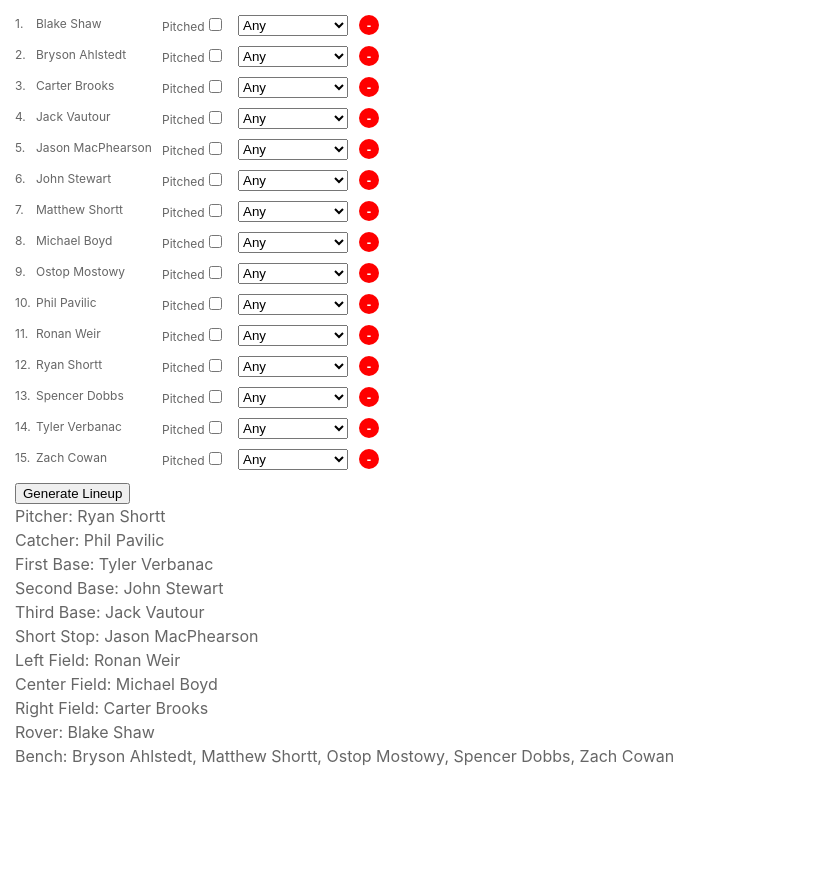
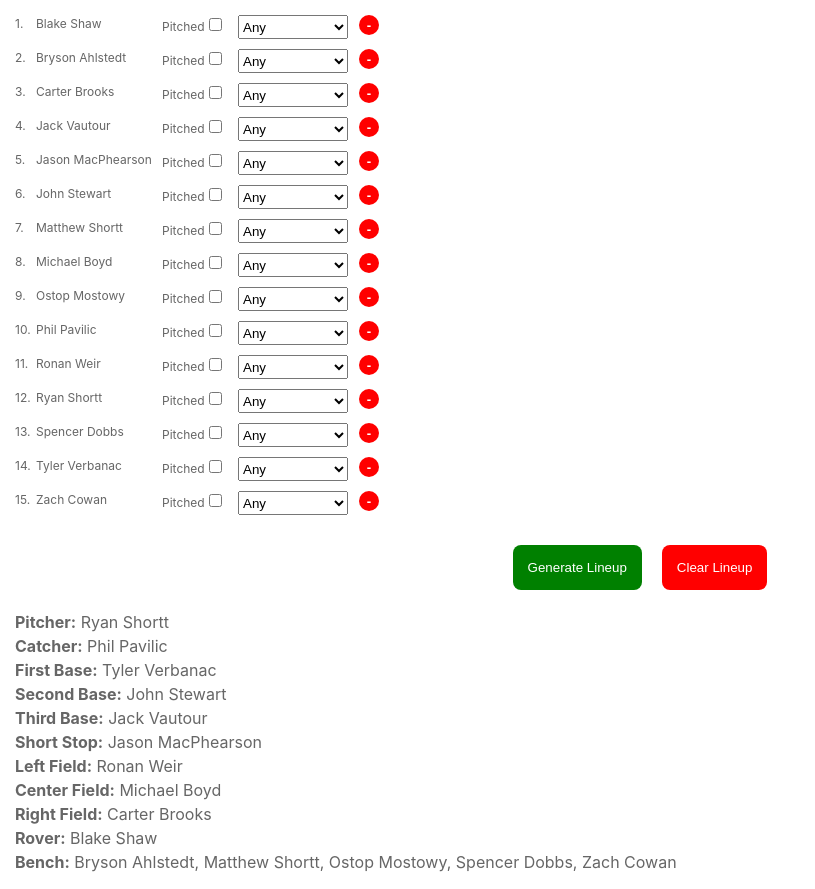
Before and after one commit to ryanepshortt/personal-site, a React (Create React App) app: page /softball in a window 1280 px wide. Both pictures are taken after a click on the button "Generate Lineup". Shown: the whole page, without its empty margins (0-815 px from the left). Before the commit the page ends 800 px from the top, so only its background shows below. Built offline with nearby package versions, Linux system fonts and the light colour scheme.

Commit message:
Adding clear buttons

```diff
--- /dev/null
+++ b/src/components/softball/finalLineup/FinalLineup.css
@@ -0,0 +1,24 @@
+.button-section {
+  display: flex;
+  width: 100%;
+  justify-content: center;
+  align-items: center;
+  gap: 20px;
+  margin: 20px 0;
+}
+
+.generate-button {
+  background-color: green;
+  border: none;
+  padding: 15px;
+  border-radius: 8px;
+  color: white;
+}
+
+.clear-button {
+  background-color: red;
+  border: none;
+  padding: 15px;
+  border-radius: 8px;
+  color: white;
+}
--- a/src/components/softball/finalLineup/FinalLineup.jsx
+++ b/src/components/softball/finalLineup/FinalLineup.jsx
@@ -1,33 +1,61 @@
 import React, { useContext } from "react";
 import SoftballContext from "../../../contexts/Softball";
+import "./FinalLineup.css";
 
 function FinalLineup() {
-  const { generateLineup, finalLineup, getPlayerById } =
+  const { generateLineup, finalLineup, getPlayerById, clearLineup } =
     useContext(SoftballContext);
   return (
     <div>
-      <button type="button" onClick={generateLineup}>
-        Generate Lineup
-      </button>
+      <div className="button-section">
+        <button
+          type="button"
+          className="generate-button"
+          onClick={generateLineup}
+        >
+          Generate Lineup
+        </button>
+        <button type="button" className="clear-button" onClick={clearLineup}>
+          Clear Lineup
+        </button>
+      </div>
       {finalLineup !== undefined && (
         <div>
-          <div>Pitcher: {getPlayerById(finalLineup.pitcher)?.name}</div>
-          <div>Catcher: {getPlayerById(finalLineup.catcher)?.name}</div>
-          <div>First Base: {getPlayerById(finalLineup.firstBase)?.name}</div>
-          <div>Second Base: {getPlayerById(finalLineup.secondBase)?.name}</div>
-          <div>Third Base: {getPlayerById(finalLineup.thirdBase)?.name}</div>
-          <div>Short Stop: {getPlayerById(finalLineup.shortStop)?.name}</div>
-          <div>Left Field: {getPlayerById(finalLineup.leftField)?.name}</div>
           <div>
-            Center Field: {getPlayerById(finalLineup.centerField)?.name}
+            <b>Pitcher:</b> {getPlayerById(finalLineup.pitcher)?.name}
           </div>
-          <div>Right Field: {getPlayerById(finalLineup.rightField)?.name}</div>
-          <div>Rover: {getPlayerById(finalLineup.rover)?.name}</div>
           <div>
-            Bench:{" "}
+            <b>Catcher:</b> {getPlayerById(finalLineup.catcher)?.name}
+          </div>
+          <div>
+            <b>First Base:</b> {getPlayerById(finalLineup.firstBase)?.name}
+          </div>
+          <div>
+            <b>Second Base:</b> {getPlayerById(finalLineup.secondBase)?.name}
+          </div>
+          <div>
+            <b>Third Base:</b> {getPlayerById(finalLineup.thirdBase)?.name}
+          </div>
+          <div>
+            <b>Short Stop:</b> {getPlayerById(finalLineup.shortStop)?.name}
+          </div>
+          <div>
+            <b>Left Field:</b> {getPlayerById(finalLineup.leftField)?.name}
+          </div>
+          <div>
+            <b>Center Field:</b> {getPlayerById(finalLineup.centerField)?.name}
+          </div>
+          <div>
+            <b>Right Field:</b> {getPlayerById(finalLineup.rightField)?.name}
+          </div>
+          <div>
+            <b>Rover:</b> {getPlayerById(finalLineup.rover)?.name}
+          </div>
+          <div>
+            <b>Bench:</b>{" "}
             {finalLineup.bench.map(
               (playerId, index) =>
-                `${getPlayerById(playerId).name}${
+                `${getPlayerById(playerId)?.name || ""}${
                   index + 1 < finalLineup.bench.length ? ", " : ""
                 }`,
             )}
--- a/src/components/softball/playerList/PlayerList.css
+++ b/src/components/softball/playerList/PlayerList.css
@@ -19,4 +19,12 @@
   height: 20px;
   width: 20px;
   margin-left: 5px;
+  position: relative;
 }
+
+.button-text {
+  position: absolute;
+  top: 50%;
+  left: 50%;
+  transform: translate(-50%, -50%);
+}
--- a/src/components/softball/playerList/PlayerRow.jsx
+++ b/src/components/softball/playerList/PlayerRow.jsx
@@ -49,7 +49,7 @@ function PlayerRow({ playerId, index }) {
           type="button"
           onClick={() => removePlayerById(playerId)}
         >
-          -
+          <div className="button-text">-</div>
         </button>
       </div>
     </div>
--- a/src/contexts/Softball.jsx
+++ b/src/contexts/Softball.jsx
@@ -45,7 +45,7 @@ function SoftballProvider({ children }) {
     }));
   }, []);
 
-  const removePlayerById = useCallback((id) => {
+  const removePlayerById = (id) => {
     setPlayers((currentPlayers) => {
       const newPlayers = { ...currentPlayers };
       delete newPlayers[id];
@@ -54,7 +54,7 @@ function SoftballProvider({ children }) {
     if (finalLineup !== undefined) {
       setFinalLineup(undefined);
     }
-  }, []);
+  };
 
   const getLockedPositionById = (id) =>
     Object.keys(lockedPositions).find(
@@ -105,6 +105,8 @@ function SoftballProvider({ children }) {
     setFinalLineup(lineup);
   };
 
+  const clearLineup = () => setFinalLineup(undefined);
+
   const contextValue = useMemo(
     () => ({
       players,
@@ -118,6 +120,7 @@ function SoftballProvider({ children }) {
       generateLineup,
       playerIds: Object.keys(players),
       finalLineup,
+      clearLineup,
     }),
     [players, lockedPositions, finalLineup],
   );
```
